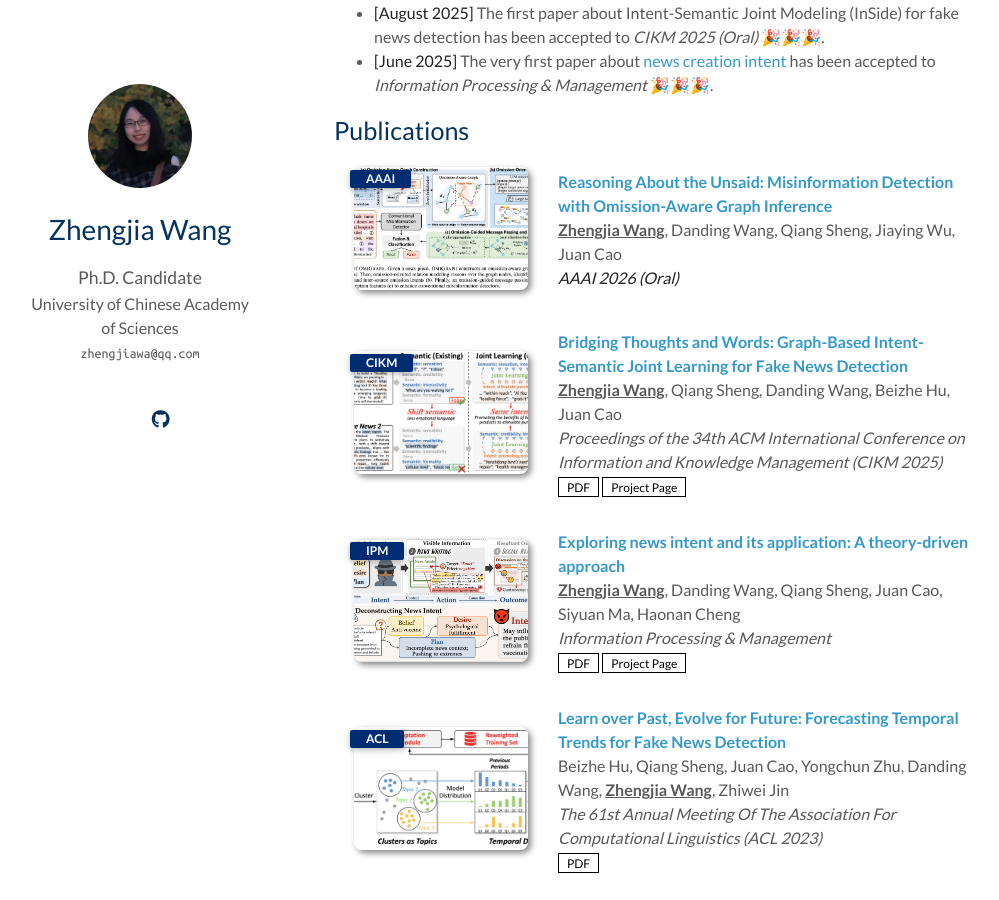
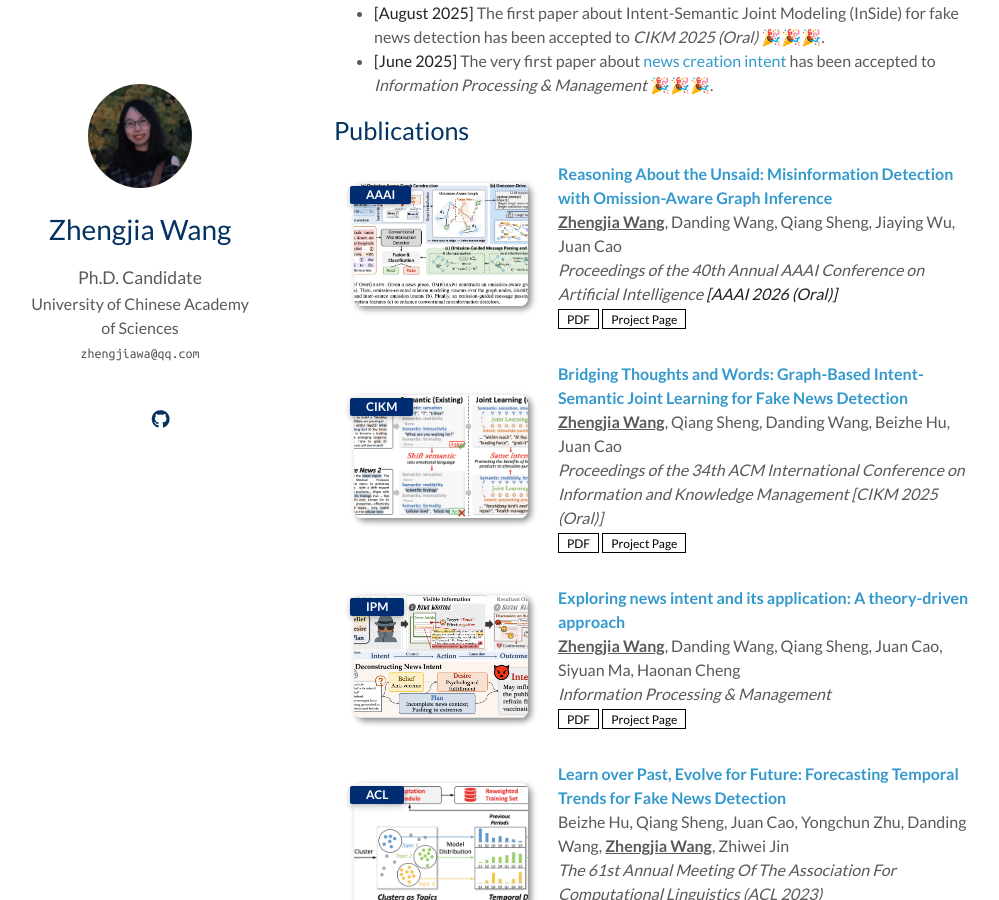
Before and after one commit to zhengjiawa/zhengjiawa.github.io, a Jekyll site: the page built from index.md, in a window 1280 px wide and 900 px high, scrolled down 609 px. Shown: the whole window, without its empty margins (136-1135 px from the left). Built offline with Jekyll 4.4.1, drawn with Linux system fonts in a browser that asks for light colours; a style sheet for code colours, icons or effects is not loaded; our own code applies the rules of GitHub Pages for plain Markdown files.

Commit message:
Update publication conference details and links

```diff
--- a/_data/publications.yml
+++ b/_data/publications.yml
@@ -3,13 +3,15 @@ main:
   - title: "Reasoning About the Unsaid: Misinformation Detection with Omission-Aware Graph Inference"
     authors: <b><u>Zhengjia Wang</u></b>, Danding Wang, Qiang Sheng, Jiaying Wu, Juan Cao
     conference_short: AAAI
-    conference:	<strong>AAAI 2026 (Oral)</strong>
+    conference:	Proceedings of the 40th Annual AAAI Conference on Artificial Intelligence <strong>[AAAI 2026 (Oral)]</strong>
     image: ./assets/img/2026_aaai_omigraph.jpg
+    pdf: https://arxiv.org/abs/2512.01728
+    page: https://github.com/ICTMCG/OmiGraph
 
   - title: "Bridging Thoughts and Words: Graph-Based Intent-Semantic Joint Learning for Fake News Detection"
     authors: <b><u>Zhengjia Wang</u></b>, Qiang Sheng, Danding Wang, Beizhe Hu, Juan Cao
     conference_short: CIKM
-    conference: Proceedings of the 34th ACM International Conference on Information and Knowledge Management (CIKM 2025)
+    conference: Proceedings of the 34th ACM International Conference on Information and Knowledge Management [CIKM 2025 (Oral)]
     pdf: https://arxiv.org/abs/2509.01660
     page: https://github.com/ICTMCG/InSide
     image: ./assets/img/inside.png
```
